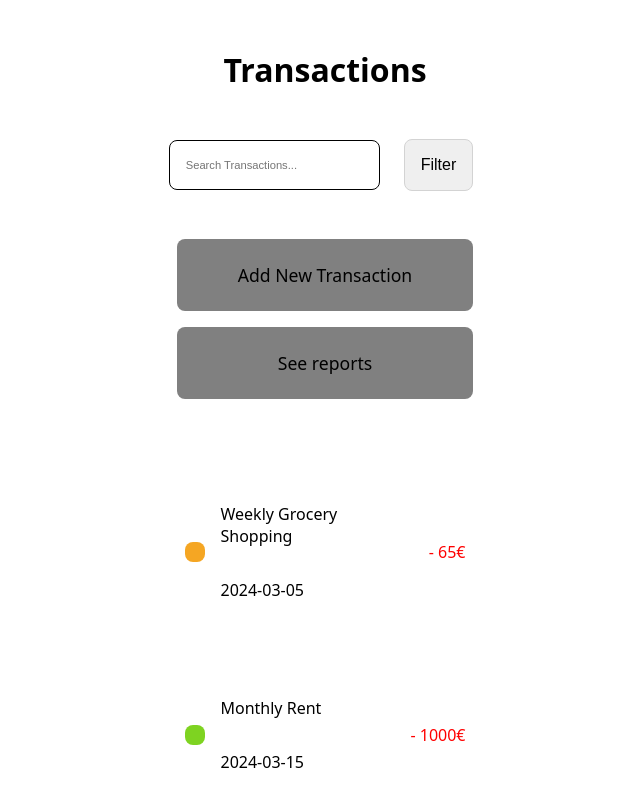
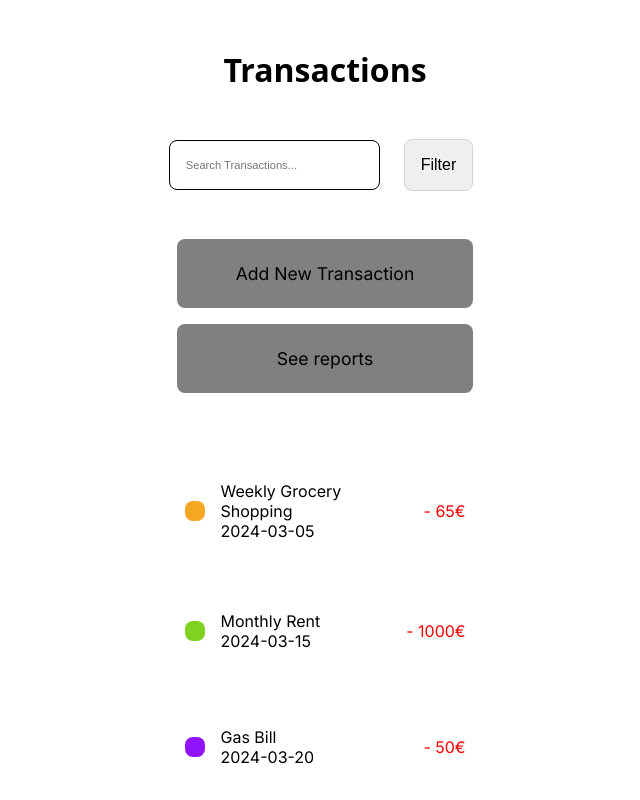
Before and after one commit to benediktbrenk/budget-app, a Next.js app: page / in a window 1280 px wide. Shown: the top 800 px of the page, without its empty margins (315-955 px from the left). Built offline with nearby package versions, Linux system fonts and the light colour scheme.

Commit message:
change font-family of a and p to Inter

```diff
--- a/components/TransactionCard/TransactionCard.styled.js
+++ b/components/TransactionCard/TransactionCard.styled.js
@@ -34,7 +34,7 @@ export const ColorField = styled.div`
       case "Utilities":
         return "var(--utilities-color)";
       default:
-        return "var(--default-color)";
+        return "#CCCCCC";
     }
   }};
 `;
@@ -53,3 +53,11 @@ export const ContentContainer = styled.div`
   flex-direction: column;
   justify-content: space-between;
 `;
+
+export const TransactionName = styled.p`
+  margin: 0;
+`;
+
+export const TransactionDate = styled.p`
+  margin: 0;
+`;
--- a/components/TransactionCard/index.js
+++ b/components/TransactionCard/index.js
@@ -5,6 +5,8 @@ import {
   CardLink,
   ColorField,
   ContentContainer,
+  TransactionDate,
+  TransactionName,
 } from "./TransactionCard.styled";
 
 function TransactionCard({ transaction }) {
@@ -13,8 +15,8 @@ function TransactionCard({ transaction }) {
       <CardContainer key={transaction.id}>
         <ColorField category={transaction.category}></ColorField>
         <ContentContainer>
-          <p>{transaction.name}</p>
-          <p>{transaction.date}</p>
+          <TransactionName>{transaction.name}</TransactionName>
+          <TransactionDate>{transaction.date}</TransactionDate>
         </ContentContainer>
         <AmountContainer direction={transaction.direction}>
           <p>
--- a/styles.js
+++ b/styles.js
@@ -1,4 +1,10 @@
 import { createGlobalStyle } from "styled-components";
+import { Inter } from "next/font/google";
+
+const inter = Inter({
+  subsets: ["latin"],
+  style: ["normal"],
+});
 
 export default createGlobalStyle`
   *,
@@ -13,7 +19,8 @@ export default createGlobalStyle`
   --salary-color: #4A90E2;
   --insurance-color: #FF6347;
   --utilities-color: #9013FE;
-  --default-color: #CCCCCC;
+
+  --font-family: ${inter.style.fontFamily}, serif;
 }
 
   body {
@@ -26,8 +33,17 @@ export default createGlobalStyle`
   h1 {
     margin: 0;
   }
-ul{
-margin: 0;
-padding:0;
-}
+
+  a {
+    font-family:  var(--font-family);
+  }
+
+  p {
+    font-family:  var(--font-family);
+  }
+
+  ul {
+  margin: 0;
+  padding:0;
+  }
 `;
```
